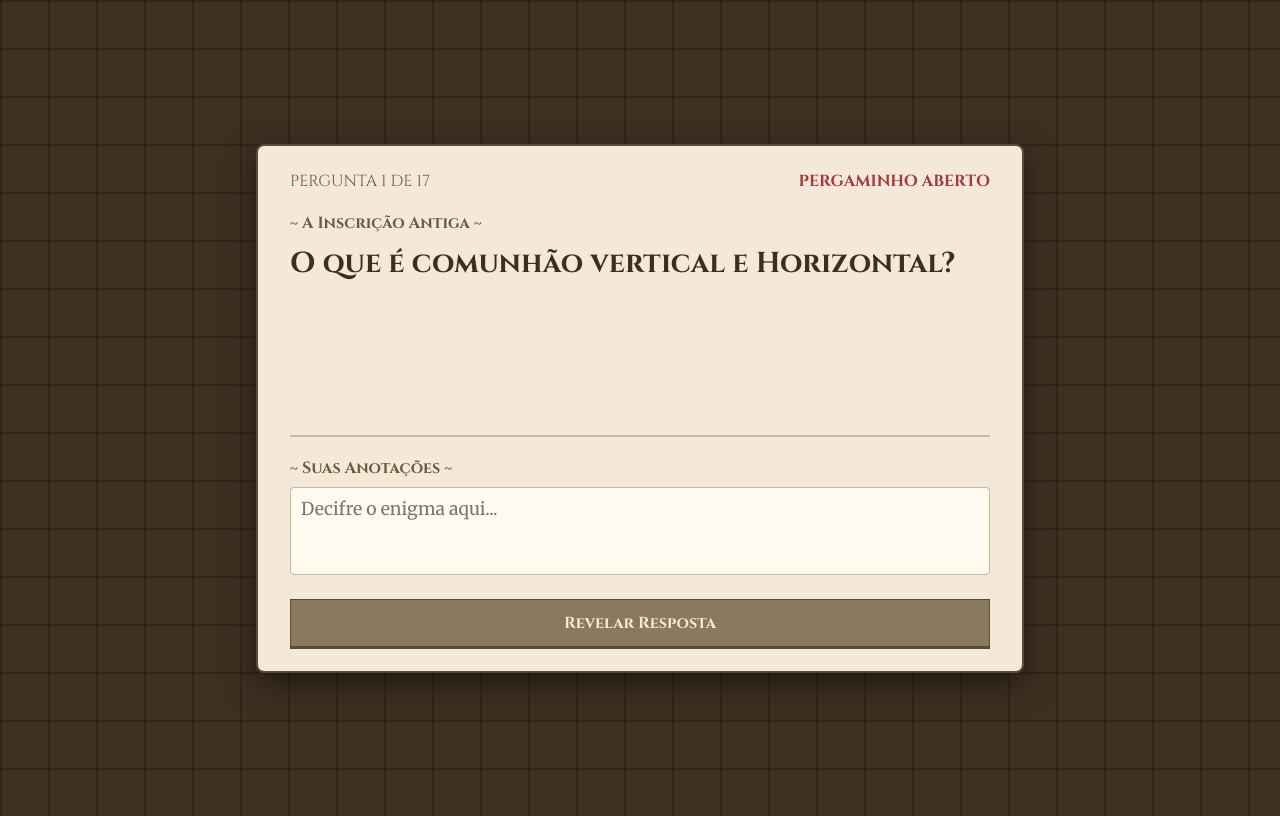
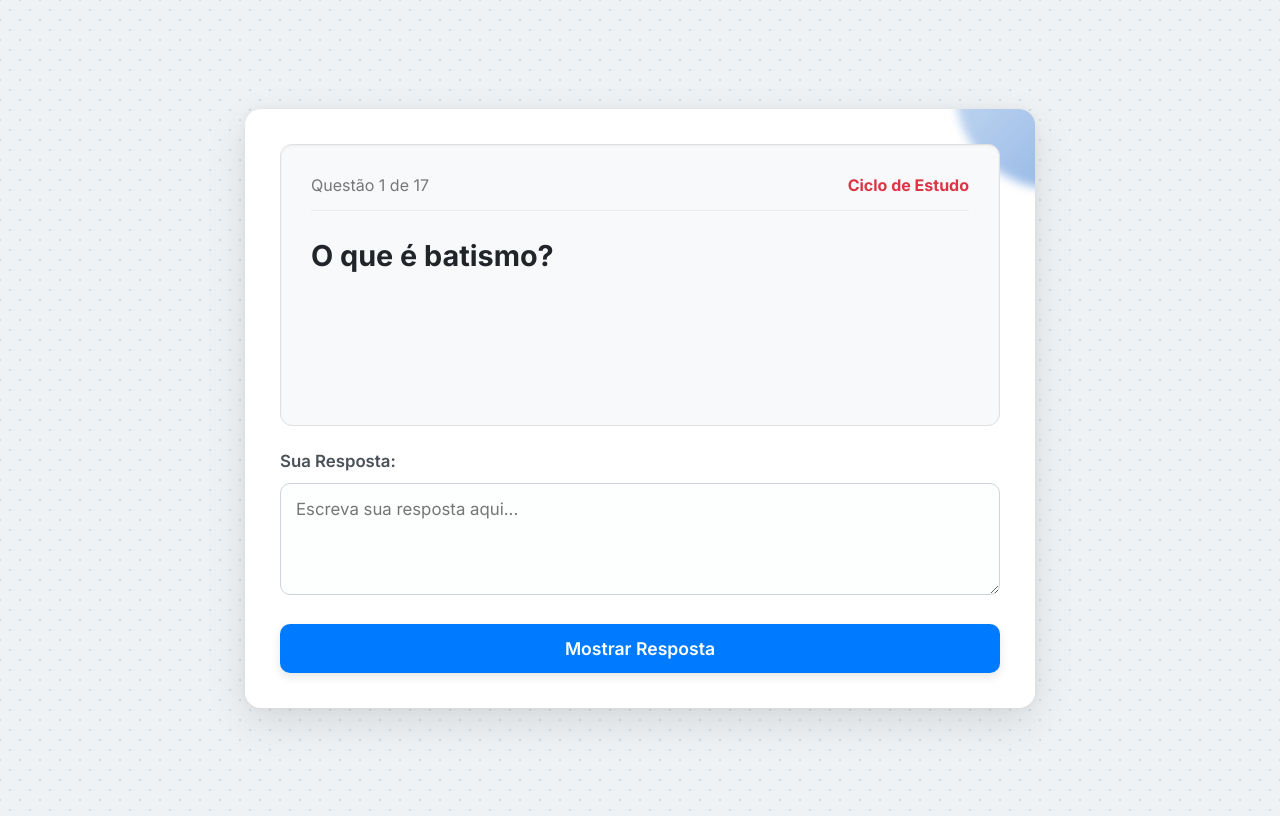
Before and after one commit to devjaum/estudo-batismo, a plain HTML site: page index.html in a window 1280 px wide. Drawn offline with Linux system fonts and the light colour scheme.

Commit message:
Tema simples

```diff
--- a/index.html
+++ b/index.html
@@ -3,43 +3,41 @@
 <head>
     <meta charset="UTF-8">
     <meta name="viewport" content="width=device-width, initial-scale=1.0">
-    <title>O Pergaminho dos Enigmas</title>
+    <title>Sua Mesa de Estudos</title>
     <link rel="stylesheet" href="style.css">
     <link rel="preconnect" href="https://fonts.googleapis.com">
     <link rel="preconnect" href="https://fonts.gstatic.com" crossorigin>
-    <link href="https://fonts.googleapis.com/css2?family=Cinzel:wght@400;700&family=Merriweather:ital,wght@0,400;0,700;1,400&display=swap" rel="stylesheet">
+    <link href="https://fonts.googleapis.com/css2?family=Inter:wght@400;600;700&display=swap" rel="stylesheet">
 </head>
 <body>
 
-    <div class="scroll-container">
+    <div class="study-desk-container">
 
-        <div class="scroll-content">
+        <div class="study-card">
             <div id="status-bar">
                 <span id="question-counter"></span>
                 <span id="review-status"></span>
             </div>
 
-            <div class="inscription">
-                <p>~ A Inscrição Antiga ~</p>
+            <div class="question-area">
                 <h2 id="question-text"></h2>
             </div>
 
-            <div id="answer-wrapper" class="revelation hidden">
-                <p>~ A Revelação ~</p>
+            <div id="answer-wrapper" class="answer-area hidden">
                 <p id="answer-text"></p>
             </div>
         </div>
 
-        <div class="scribes-notes">
-            <label for="user-answer-input">~ Suas Anotações ~</label>
-            <textarea id="user-answer-input" rows="3" placeholder="Decifre o enigma aqui..."></textarea>
+        <div class="input-area">
+            <label for="user-answer-input">Sua Resposta:</label>
+            <textarea id="user-answer-input" rows="4" placeholder="Escreva sua resposta aqui..."></textarea>
         </div>
 
         <div class="button-group">
-            <button id="show-answer-btn">Revelar Resposta</button>
+            <button id="show-answer-btn">Mostrar Resposta</button>
 
-            <button id="correct-btn" class="hidden">Decifrei (Certo)</button>
-            <button id="wrong-btn" class="hidden">Revisar (Errei)</button>
+            <button id="correct-btn" class="hidden">Acertou</button>
+            <button id="wrong-btn" class="hidden">Errou</button>
         </div>
     </div>
 
--- a/script.js
+++ b/script.js
@@ -74,7 +74,6 @@
 let wronglyAnsweredIndices = [];
 let isReviewSession = false;
 
-// 3. ELEMENTOS DO DOM:
 const answerWrapperElement = document.getElementById('answer-wrapper');
 const questionTextElement = document.getElementById('question-text');
 const answerTextElement = document.getElementById('answer-text');
@@ -86,22 +85,16 @@
 const correctBtn = document.getElementById('correct-btn');
 const wrongBtn = document.getElementById('wrong-btn');
 
-
-// 4. FUNÇÕES
-
-/**
- * Prepara uma nova rodada (principal ou de revisão)
- */
 function setupRound() {
     let indicesToShuffle;
 
     if (isReviewSession && wronglyAnsweredIndices.length > 0) {
         indicesToShuffle = [...wronglyAnsweredIndices];
-        reviewStatusElement.textContent = "REVISANDO ENIGMAS"; // TEXTO DO TEMA
+        reviewStatusElement.textContent = "Revisão Ativa";
     } else {
         indicesToShuffle = Array.from(quizData.keys());
         isReviewSession = false;
-        reviewStatusElement.textContent = "PERGAMINHO ABERTO"; // TEXTO DO TEMA
+        reviewStatusElement.textContent = "Ciclo de Estudo";
     }
 
     wronglyAnsweredIndices = [];
@@ -109,48 +102,36 @@
 
     for (let i = indicesToShuffle.length - 1; i > 0; i--) {
         const j = Math.floor(Math.random() * (i + 1));
-        [indicesToShuffle[i], indicesToShuffle[j]] = [indicesToShuffle[j], indicesToShuffle[i]];
+        [shuffledIndices[i], shuffledIndices[j]] = [indicesToShuffle[j], indicesToShuffle[i]];
     }
 
     shuffledIndices = indicesToShuffle;
 }
 
-/**
- * Carrega a pergunta atual no HTML
- */
 function loadQuestion() {
     const currentQuestionIndex = shuffledIndices[currentOrderIndex];
     const currentQuestion = quizData[currentQuestionIndex];
 
     questionTextElement.textContent = currentQuestion.question;
     answerTextElement.textContent = currentQuestion.answer;
-    questionCounterElement.textContent = `PERGUNTA ${currentOrderIndex + 1} DE ${shuffledIndices.length}`;
+    questionCounterElement.textContent = `Questão ${currentOrderIndex + 1} de ${shuffledIndices.length}`;
 
-    // Reseta o estado da interface
     userAnswerInputElement.value = "";
-    answerWrapperElement.classList.add('hidden'); // Esconde a resposta
+    answerWrapperElement.classList.add('hidden');
 
-    // Controla a visibilidade dos botões
     showAnswerBtn.classList.remove('hidden');
     correctBtn.classList.add('hidden');
     wrongBtn.classList.add('hidden');
 }
 
-/**
- * Mostra a resposta e os botões Certo/Errado
- */
 function showAnswer() {
-    answerWrapperElement.classList.remove('hidden'); // Mostra a resposta
+    answerWrapperElement.classList.remove('hidden');
 
-    // Inverte a visibilidade dos botões
     showAnswerBtn.classList.add('hidden');
     correctBtn.classList.remove('hidden');
     wrongBtn.classList.remove('hidden');
 }
 
-/**
- * Processa o resultado (Certo ou Errado) e avança
- */
 function handleResult(wasCorrect) {
     if (!wasCorrect) {
         const currentQuestionIndex = shuffledIndices[currentOrderIndex];
@@ -162,12 +143,10 @@
     if (currentOrderIndex >= shuffledIndices.length) {
         if (wronglyAnsweredIndices.length > 0) {
             isReviewSession = true;
-            // TEXTO DO TEMA
-            alert(`Pergaminho completo. Vamos decifrar os ${wronglyAnsweredIndices.length} enigmas que você errou...`);
+            alert(`Rodada concluída. Iniciando a revisão de ${wronglyAnsweredIndices.length} questões que você errou.`);
         } else {
             isReviewSession = false;
-            // TEXTO DO TEMA
-            alert("Pergaminho decifrado! Você provou seu conhecimento. Recomeçando o ciclo...");
+            alert("Parabéns, todas as questões foram respondidas corretamente! Um novo ciclo de estudo será iniciado.");
         }
         setupRound();
     }
@@ -175,12 +154,9 @@
     loadQuestion();
 }
 
-
-// 5. EVENT LISTENERS:
 showAnswerBtn.addEventListener('click', showAnswer);
 correctBtn.addEventListener('click', () => handleResult(true));
 wrongBtn.addEventListener('click', () => handleResult(false));
 
-// 6. INICIALIZAÇÃO:
 setupRound();
 loadQuestion();
--- a/style.css
+++ b/style.css
@@ -1,13 +1,10 @@
-/* Importa as fontes */
 body {
-    /* Fonte base para o texto */
-    font-family: 'Merriweather', serif;
-    /* Fundo de "mesa de madeira" */
-    background-color: #3e3021;
-    background-image: linear-gradient(rgba(0,0,0,0.2) .1em, transparent .1em), linear-gradient(90deg, rgba(0,0,0,0.2) .1em, transparent .1em);
-    background-size: 3em 3em;
-
-    color: #3b2f1e; /* Cor de tinta escura */
+    font-family: 'Inter', sans-serif;
+    background-color: #eef2f5; /* Um fundo suavemente texturizado */
+    background-image: radial-gradient(#d0dae1 1px, transparent 1px), radial-gradient(#d0dae1 1px, #eef2f5 1px);
+    background-size: 20px 20px;
+    background-position: 0 0, 10px 10px;
+    color: #333;
     display: flex;
     justify-content: center;
     align-items: center;
@@ -16,164 +13,189 @@
     box-sizing: border-box;
 }
 
-.scroll-container {
+.study-desk-container {
     width: 100%;
-    max-width: 700px;
-    /* Cor de papiro/pergaminho */
-    background-color: #f4e9d8;
-    border: 2px solid #5a4a31;
-    border-radius: 8px;
-    padding: 24px 32px;
-    /* Sombra para "levantar" o pergaminho da mesa */
-    box-shadow: 0 10px 30px rgba(0, 0, 0, 0.5);
-    position: relative;
+    max-width: 720px; /* Um pouco mais largo */
+    background-color: #ffffff;
+    border-radius: 16px; /* Bordas mais arredondadas */
+    box-shadow: 0 15px 40px rgba(0, 0, 0, 0.1), 0 0 10px rgba(0, 0, 0, 0.05); /* Sombra mais complexa */
+    padding: 35px; /* Mais padding */
+    display: flex;
+    flex-direction: column;
+    gap: 25px; /* Mais espaço entre os elementos */
+    position: relative; /* Para o detalhe de canto */
+    overflow: hidden; /* Garante que a sombra do canto não vaze */
 }
 
-/* --- Seções do Pergaminho --- */
+/* Detalhe de canto para dar um toque "designer" */
+.study-desk-container::before {
+    content: '';
+    position: absolute;
+    top: -20px;
+    right: -20px;
+    width: 100px;
+    height: 100px;
+    background: linear-gradient(135deg, #a7c5eb, #6a9bdc);
+    border-radius: 0 16px 0 100%;
+    filter: blur(5px); /* Suaviza o gradiente */
+    opacity: 0.7;
+    z-index: 0;
+}
 
-.scroll-content {
-    min-height: 250px;
-    padding-bottom: 15px;
-    border-bottom: 2px solid #c8b79b; /* Divisor de linho */
+.study-card {
+    background-color: #f8f9fa; /* Um cinza claro quase branco */
+    border-radius: 12px; /* Mais arredondado */
+    padding: 30px; /* Mais padding */
+    min-height: 220px; /* Altura mínima */
+    display: flex;
+    flex-direction: column;
+    box-shadow: inset 0 1px 3px rgba(0, 0, 0, 0.05); /* Sombra interna sutil */
+    border: 1px solid #e0e0e0; /* Borda suave */
+    position: relative;
+    z-index: 1; /* Garante que o conteúdo esteja acima do pseudo-elemento */
 }
 
 #status-bar {
     display: flex;
     justify-content: space-between;
     font-size: 1rem;
-    color: #6d5b40;
-    margin-bottom: 20px;
-    font-family: 'Cinzel', serif; /* Fonte de título */
+    color: #777;
+    margin-bottom: 25px; /* Mais espaço */
+    padding-bottom: 15px; /* Mais padding */
+    border-bottom: 1px solid #e9ecef; /* Linha mais suave */
 }
 
 #review-status {
-    font-weight: 700;
-    color: #a43a3a; /* Vermelho escuro */
+    font-weight: 700; /* Mais negrito */
+    color: #dc3545; /* Vermelho padrão mais vivo */
 }
 
-.inscription p, .revelation p {
-    font-size: 1rem;
-    color: #6d5b40;
-    margin: 0;
-    font-family: 'Cinzel', serif;
-    font-weight: 700;
+.question-area {
+    margin-bottom: 20px;
 }
 
 #question-text {
-    font-family: 'Cinzel', serif; /* Fonte de título */
-    font-size: 1.8rem;
-    color: #3b2f1e;
-    margin: 10px 0 0 0;
+    font-size: 1.8rem; /* Um pouco maior */
+    font-weight: 700; /* Mais negrito */
+    color: #212529; /* Preto mais forte */
     line-height: 1.4;
+    margin: 0;
 }
 
-/* --- Animação de "desenrolar" a resposta --- */
-.revelation {
+.answer-area {
     overflow: hidden;
     max-height: 0;
     opacity: 0;
-    transition: max-height 0.5s ease-out, opacity 0.5s ease-in;
+    transition: max-height 0.5s ease-out, opacity 0.5s ease-in; /* Transição um pouco mais longa */
     margin-top: 20px;
-    border-top: 2px solid #c8b79b;
-    padding-top: 15px;
+    padding-top: 20px;
+    border-top: 1px dashed #ced4da; /* Linha tracejada mais suave */
+    position: relative;
+    z-index: 1;
 }
 
-.revelation.hidden {
+.answer-area.hidden {
     max-height: 0;
     opacity: 0;
 }
 
-.revelation:not(.hidden) {
-    max-height: 500px; /* Altura suficiente */
+.answer-area:not(.hidden) {
+    max-height: 300px;
     opacity: 1;
 }
 
 #answer-text {
-    font-size: 1.1rem;
-    line-height: 1.7;
-    color: #3b2f1e;
-    font-style: italic; /* Resposta em itálico para diferenciar */
-    margin: 10px 0 0 0;
+    font-size: 1.2rem;
+    line-height: 1.6;
+    color: #155724; /* Verde escuro */
+    background-color: #d4edda; /* Verde claro de sucesso */
+    padding: 15px 20px;
+    border-radius: 8px;
+    border: 1px solid #c3e6cb;
+    margin: 0;
+    box-shadow: 0 4px 10px rgba(0, 123, 255, 0.1); /* Sombra sutil para destacar a resposta */
 }
 
-
-/* --- Input do Usuário --- */
-.scribes-notes {
-    margin-top: 20px;
-}
-
-.scribes-notes label {
-    font-size: 1rem;
-    color: #6d5b40;
+.input-area label {
+    font-size: 1.05rem;
+    font-weight: 600;
+    color: #495057; /* Cinza escuro */
     display: block;
-    margin-bottom: 8px;
-    font-family: 'Cinzel', serif;
-    font-weight: 700;
+    margin-bottom: 12px;
 }
 
 #user-answer-input {
     width: 100%;
-    background-color: #fffaf0; /* Cor de papiro mais claro */
-    border: 1px solid #c8b79b;
-    color: #3b2f1e;
-    font-family: 'Merriweather', serif; /* Fonte de texto */
-    font-size: 1.1rem;
-    padding: 10px;
+    background-color: #fdfefe; /* Um branco muito leve */
+    border: 1px solid #ced4da; /* Borda mais suave */
+    color: #343a40; /* Texto mais escuro */
+    font-family: 'Inter', sans-serif;
+    font-size: 1.05rem;
+    padding: 15px; /* Mais padding */
     box-sizing: border-box;
-    border-radius: 4px;
-    resize: none;
+    border-radius: 10px; /* Mais arredondado */
+    resize: vertical;
+    min-height: 90px;
+    transition: border-color 0.2s, box-shadow 0.2s; /* Transição nos estados de foco */
 }
 
 #user-answer-input:focus {
     outline: none;
-    border-color: #8a795d;
-    box-shadow: 0 0 5px rgba(138, 121, 93, 0.5);
+    border-color: #6a9bdc; /* Azul mais suave no foco */
+    box-shadow: 0 0 0 4px rgba(106, 155, 220, 0.25); /* Sombra de foco com cor mais suave */
 }
 
-/* --- Botões de Ação --- */
 .button-group {
-    margin-top: 20px;
     display: flex;
     justify-content: space-between;
-    gap: 15px;
+    gap: 20px; /* Mais espaço entre os botões */
 }
 
 button {
-    font-family: 'Cinzel', serif; /* Fonte de título */
-    font-size: 1rem;
-    font-weight: 700;
-    padding: 12px 15px;
-    border: 1px solid #5a4a31;
-    background-color: #8a795d; /* Cor de couro/metal */
-    color: #f4e9d8; /* Cor de papiro */
+    font-family: 'Inter', sans-serif;
+    font-size: 1.1rem; /* Um pouco maior */
+    font-weight: 600;
+    padding: 14px 25px; /* Mais padding */
+    border: none;
+    border-radius: 10px; /* Mais arredondado */
     cursor: pointer;
     flex-grow: 1;
     text-align: center;
-    transition: all 0.2s;
-    box-shadow: 0 2px 0 #5a4a31; /* Sombra 3D leve */
-    transform: translateY(0);
-}
-
-button:hover {
-    background-color: #a18f73;
+    transition: background-color 0.2s, transform 0.1s, box-shadow 0.2s;
+    box-shadow: 0 4px 10px rgba(0, 0, 0, 0.1); /* Sombra padrão mais proeminente */
 }
 
 button:active {
-    box-shadow: none;
-    transform: translateY(2px);
+    transform: translateY(2px); /* Desce um pouco mais */
+    box-shadow: 0 2px 5px rgba(0, 0, 0, 0.15); /* Sombra menor no clique */
 }
 
 #show-answer-btn {
-    width: 100%;
+    background-color: #007bff;
+    color: white;
+}
+
+#show-answer-btn:hover {
+    background-color: #0069d9;
+    box-shadow: 0 6px 15px rgba(0, 123, 255, 0.3);
+}
+
+#correct-btn {
+    background-color: #28a745;
+    color: white;
+}
+#correct-btn:hover {
+    background-color: #218838;
+    box-shadow: 0 6px 15px rgba(40, 167, 69, 0.3);
 }
 
 #wrong-btn {
-    background-color: #a43a3a; /* Vermelho escuro/vinho */
-    border-color: #6b2626;
-    box-shadow: 0 2px 0 #6b2626;
+    background-color: #dc3545;
+    color: white;
 }
 #wrong-btn:hover {
-    background-color: #c04a4a;
+    background-color: #c82333;
+    box-shadow: 0 6px 15px rgba(220, 53, 69, 0.3);
 }
 
 .hidden {
```
